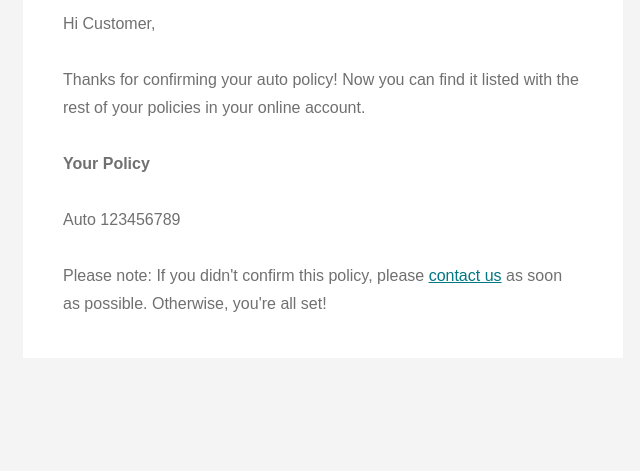
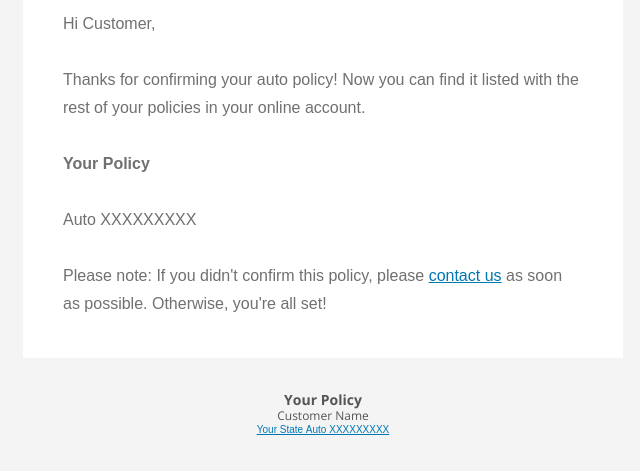
Before and after one commit to shepherdabdullah/progressive-transactional, a plain HTML site: page index.html in a window 1280 px wide. Shown: the part 183-654 px from the top of the page, without its empty margins (317-957 px from the left). Drawn offline with nearby package versions, Linux system fonts and the light colour scheme.

Commit message:
build policy holder info section of footer

```diff
--- a/index.html
+++ b/index.html
@@ -214,7 +214,7 @@
                                     font-weight: 300;
                                   "
                                 >
-                                  123456789
+                                  XXXXXXXXX
                                 </span>
                               </a>
                               <br />
@@ -225,7 +225,7 @@
                                 style="
                                   font-family: '96Sans', Arial, sans-serif;
                                   font-size: 16px;
-                                  color: #007783;
+                                  color: #0077b3;
                                   line-height: 28px;
                                   font-weight: 300;
                                   display: inline-block;
@@ -257,7 +257,7 @@
                     ></td>
                   </tr>
                 </table>
-                <!--Content ends-->
+                <!--Content end-->
               </td>
             </tr>
           </table>
@@ -265,5 +265,75 @@
         </td>
       </tr>
     </table>
+    <!--Email content footer template start-->
+    <table
+      cellpadding="0"
+      cellspacing="0"
+      width="100%"
+      role="presentation"
+      style="min-width: 100%"
+      class="stylingblock-content-wrapper"
+    >
+      <tr>
+        <td class="stylingblock-content-wrapper camarker-inner">
+          <!--Policyholder info start-->
+          <table
+            align="center"
+            border="0"
+            cellpadding="0"
+            class="inlineContent"
+            style="
+              margin: 0 auto;
+              margin-top: 30px;
+              margin-bottom: 30px;
+              width: 100%;
+            "
+            width="100%"
+          >
+            <tr>
+              <td
+                align="center"
+                style="
+                  font: 12px 'Open Sans', 'Arial', sans-serif;
+                  color: #555555;
+                  line-height: 14px;
+                  padding-right: 25px;
+                  padding-left: 25px;
+                "
+              >
+                <span
+                  style="
+                    font: 14px 'Open Sans', 'Arial', sans-serif;
+                    color: #555555;
+                    line-height: auto;
+                    font-weight: bold;
+                  "
+                  >Your Policy
+                </span>
+                <br />
+                Customer Name
+                <br />
+                <a
+                  href="#"
+                  style="
+                    font-family: '96Sans', Arial, sans-serif;
+                    font-size: 10px;
+                    color: #0077b3;
+                    line-height: 14px;
+                    display: inline-block;
+                    text-decoration: underline;
+                  "
+                  >Your&nbspState&nbsp;Auto&nbsp;XXXXXXXXX</a
+                >
+              </td>
+            </tr>
+          </table>
+          <!--Policy holder info end-->
+        </td>
+      </tr>
+    </table>
+    <!--Email content footer template end-->
+    <!--Legit footer start-->
+    <table></table>
   </body>
 </html>
```
